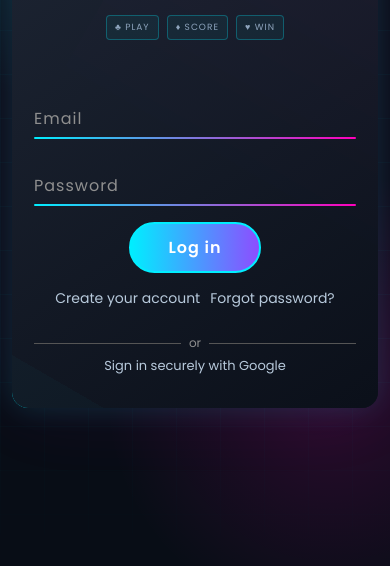
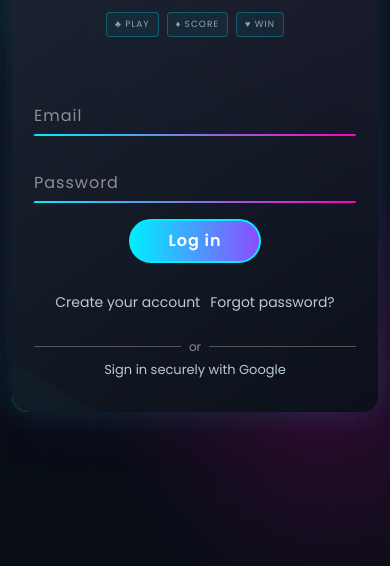
Before and after one commit to sankalpgp/CardKatta, a website: page login_index.html in a window 390 px wide. Shown: the part 278-844 px from the top of the page. Drawn offline with Linux system fonts and the light colour scheme.

Commit message:
Keep login action visible in form layout

```diff
--- a/login_style.css
+++ b/login_style.css
@@ -117,6 +117,7 @@ body::before{
     z-index: 2;
     display: flex;
     flex-direction: column;
+    overflow-y: auto;
 }
 .hidden-panel{
     display: none !important;
@@ -281,8 +282,10 @@ body::before{
 }
 .btn{
     position: relative;
+    z-index: 20;
     align-self: center;
     display: block;
+    flex: 0 0 44px;
     width: 132px;
     min-height: 44px;
     border: 2px solid #00eeff;
@@ -296,7 +299,9 @@ body::before{
     font-weight: 600;
     letter-spacing: 1px;
     margin-top: 10px;
+    margin-bottom: 12px;
     cursor: pointer;
+    line-height: 18px;
     text-align: center;
     white-space: nowrap;
     animation: button-gradient-flow 2.5s linear infinite;
@@ -344,6 +349,11 @@ body::before{
         padding-top: 24px;
         padding-bottom: 24px;
     }
+    .btn{
+        flex-basis: 44px;
+        margin-top: 14px;
+        margin-bottom: 14px;
+    }
     .imp-links{
         gap: 10px;
         flex-wrap: wrap;
```
